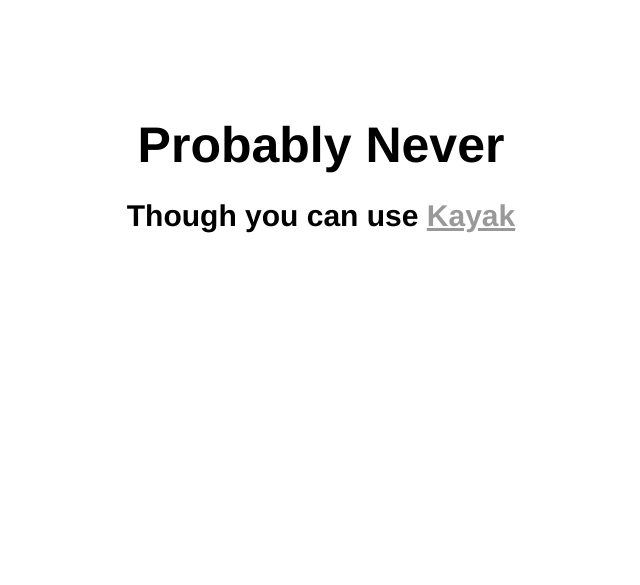
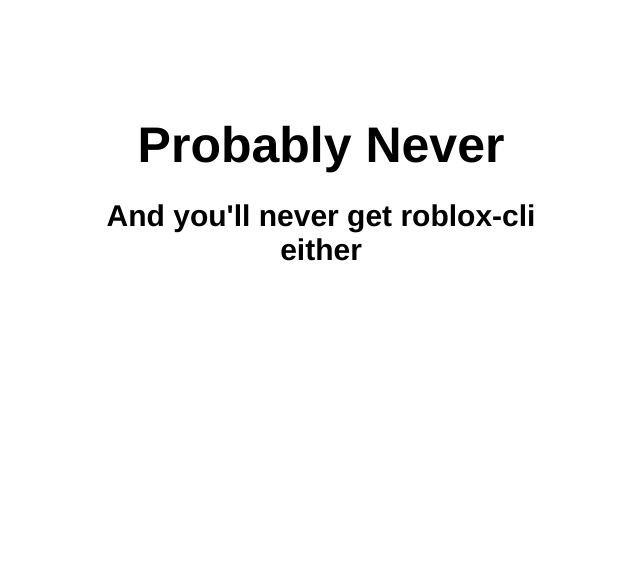
Before and after one commit to LouieK22/rotriever-when, a plain HTML site: page index.html in a window 1280 px wide. Shown: the part 68-653 px from the top of the page, without its empty margins (319-959 px from the left). Drawn offline with Linux system fonts and the light colour scheme.

Commit message:
even more sad

```diff
--- a/index.html
+++ b/index.html
@@ -49,7 +49,7 @@
 <body>
 	<div id="inner">
 	<h1>Probably Never</h1>
-	<h2>Though you can use <a href="https://emozley.uk/kayak/">Kayak</a></h2>
+	<h2>And you'll never get roblox-cli either</h2>
 	</div>
 </body>
 </html>
```
